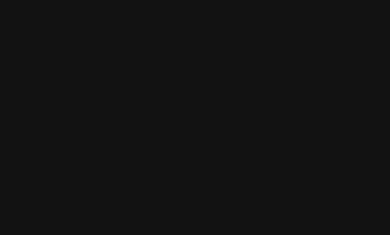
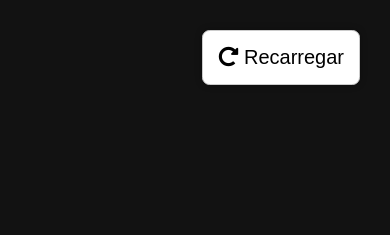
Before and after one commit to BertMartins/Lully, a plain HTML site: page index.html in a window 390 px wide. Shown: the top 235 px of the page. Drawn offline with Linux system fonts and the light colour scheme.

Commit message:
Update style.css

```diff
--- a/style.css
+++ b/style.css
@@ -98,6 +98,23 @@ body {
       font-weight: bold;
     }
 
+
+      #reload-button {
+      position: fixed;
+      top: 20px;
+      right: 20px;
+      background-color: #fff;
+      border: 1px solid #ccc;
+      padding: 10px;
+      border-radius: 5px;
+      box-shadow: 0 0 5px rgba(0, 0, 0, 0.3);
+      z-index: 9999;
+    }
+
+    #reload-button:hover {
+      cursor: pointer;
+    }
+
     #countdown {
       font-size: 18px;
       align-items: center;
```
